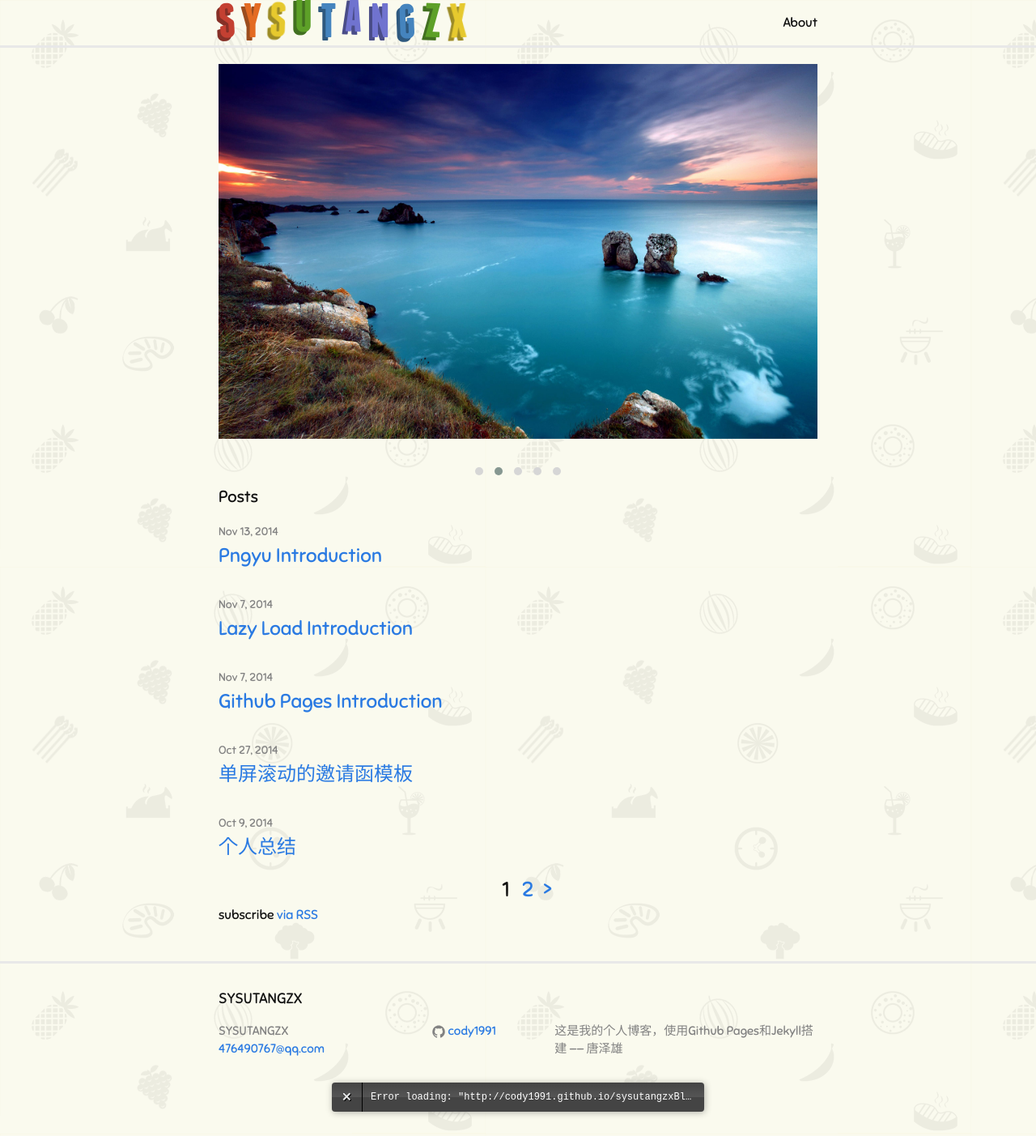
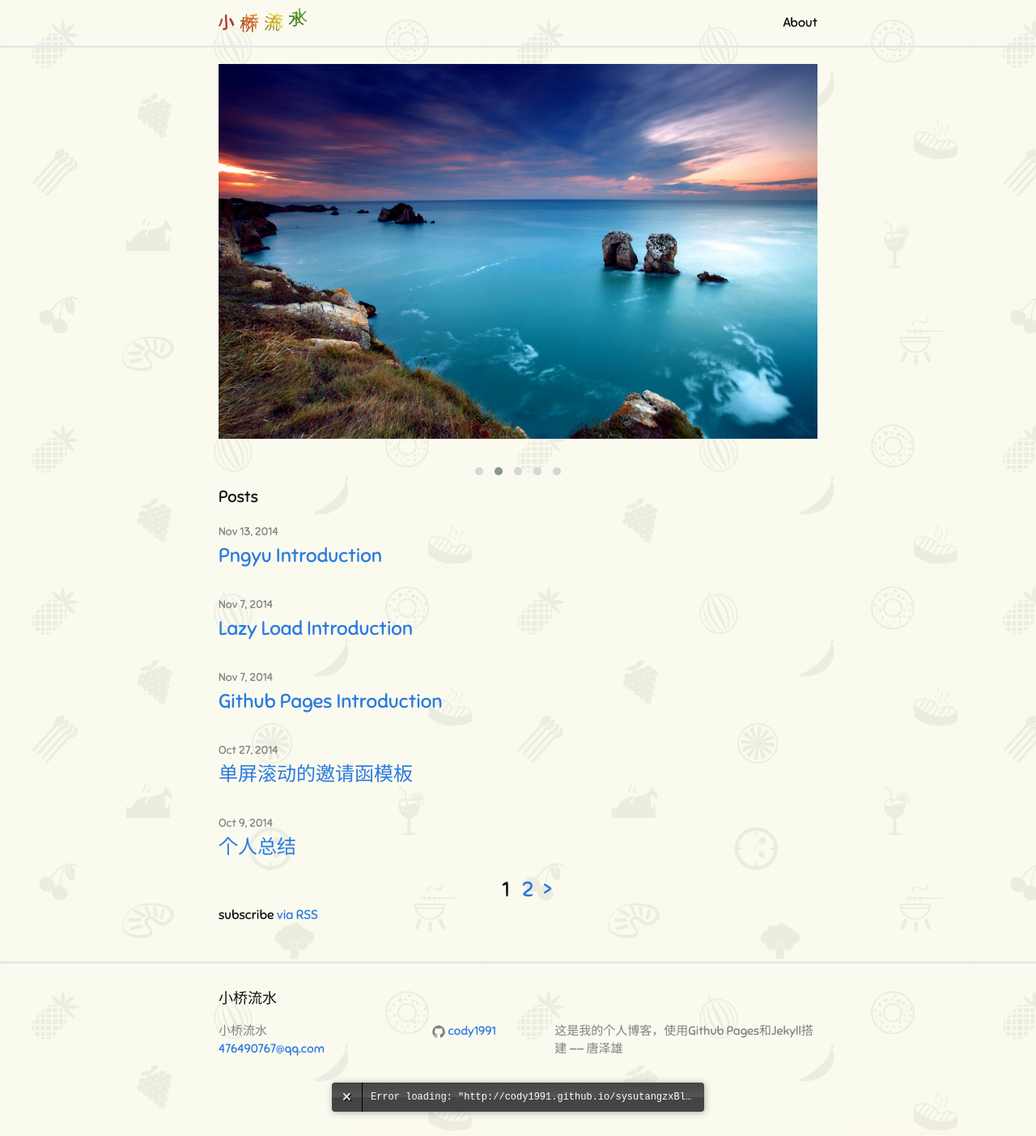
Before and after one commit to luojiyin1987/sysutangzxBlog, a Jekyll site: the page built from index.html, in a window 1280 px wide. Shown: the whole page at 81% size. Built offline with Jekyll 4.4.1, drawn with Linux system fonts in a browser that asks for light colours; the list of posts is cut into pages by our own code.

Commit message:
no message

```diff
--- a/_config.yml
+++ b/_config.yml
@@ -1,5 +1,5 @@
 # Site settings
-title: SYSUTANGZX
+title: 小桥流水
 email: 476490767@qq.com
 description: > # this means to ignore newlines until "baseurl:"
   这是我的个人博客，使用Github Pages和Jekyll搭建 —— 唐泽雄
--- a/css/main.css
+++ b/css/main.css
@@ -624,9 +624,9 @@ pre > code {
     font-weight: normal;
     text-transform: uppercase;
     font-family: 'FranchiseRegular', sans-serif;
-    font-size: 60px;
+    font-size: 20px;
     color: #c44032;
-    text-shadow: #863027 -4px 4px 0;
+    text-shadow: #863027 -1px 1px 0;
 }
 #logo span {
     display: inline-block;
```
